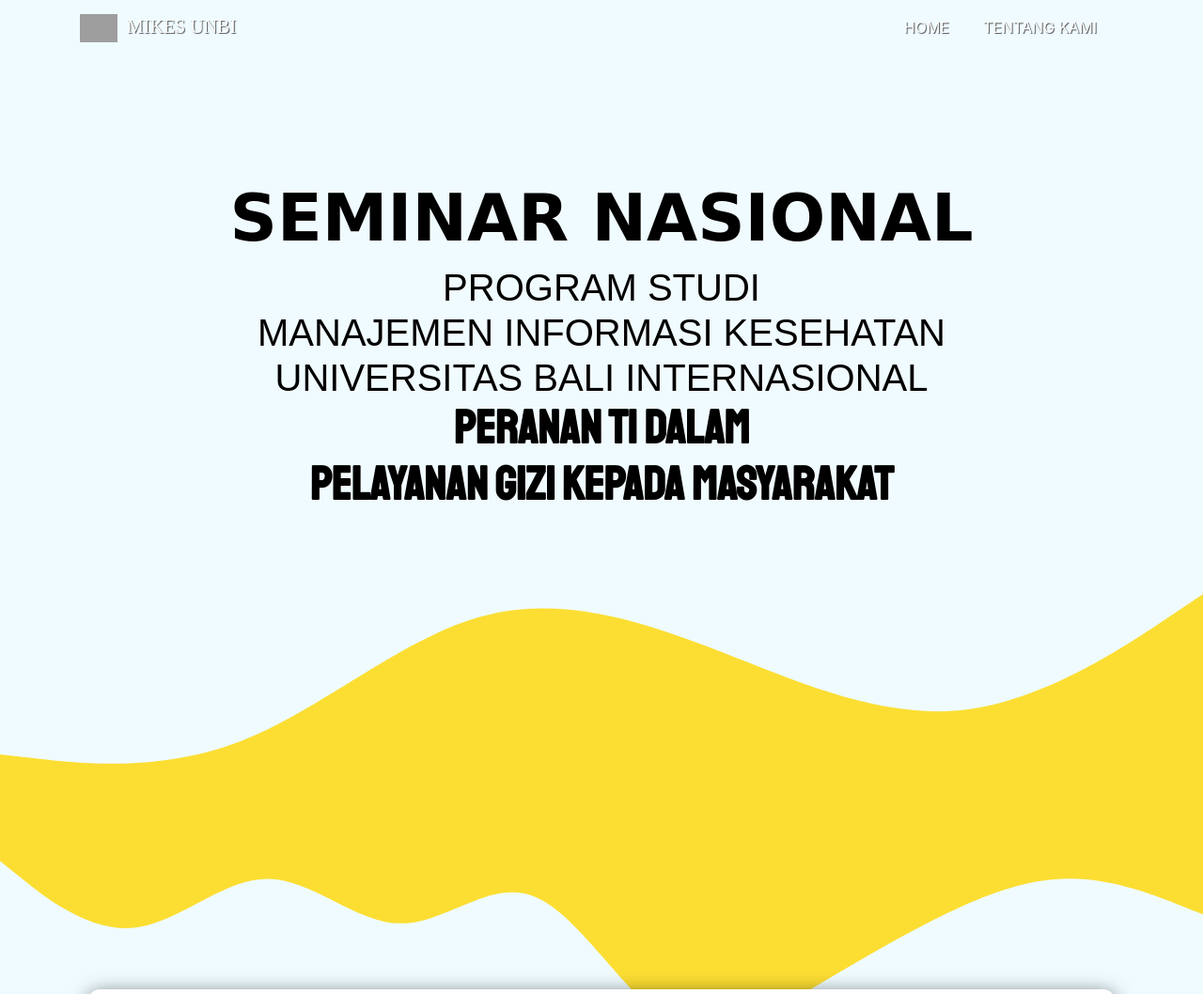
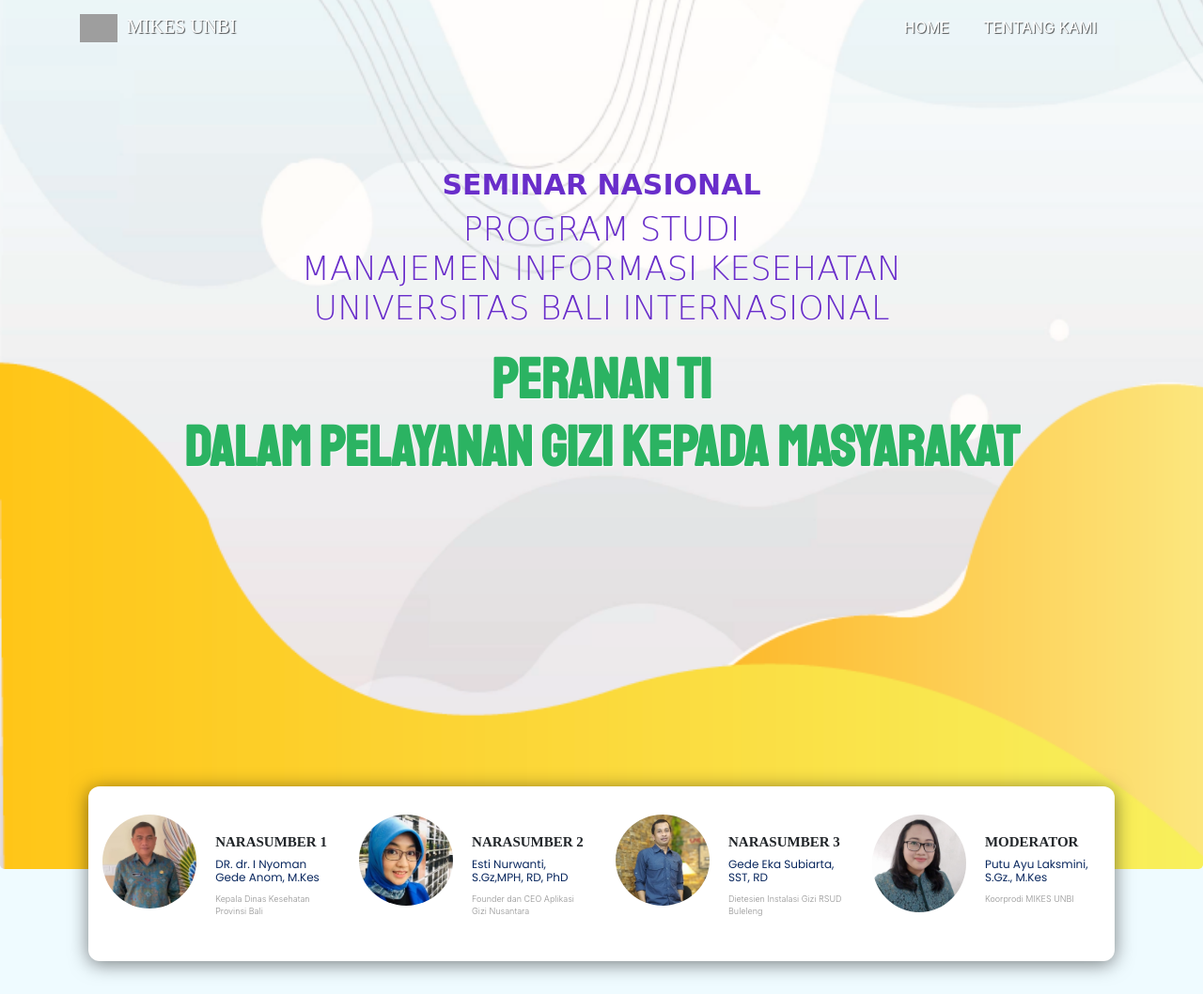
Before and after one commit to Simfaskess/SEMNAS, a plain HTML site: page index.html in a window 1280 px wide. Shown: the top 1058 px of the page at 94% size. Drawn offline with nearby package versions, Linux system fonts and the light colour scheme; grey boxes are pictures that could not be loaded; a web font is replaced by a local one.

Commit message:
fixwebsitemikes

```diff
--- a/index.html
+++ b/index.html
@@ -65,16 +65,16 @@
     <!--Akhir Navbar-->
 
     <!--Jumbotron-->
-    <div class="jumbotronn">
+    <div class="jumbotron">
         <div data-aos="fade-right" data-aos-duration="2500" class="jumbo container">
             <h1 class="display-4">SEMINAR NASIONAL</h1>
             <h3 class="peran">PROGRAM STUDI <BR> MANAJEMEN INFORMASI KESEHATAN <br>UNIVERSITAS BALI INTERNASIONAL</h3>
-            <h2>PERANAN TI DALAM <BR>PELAYANAN GIZI KEPADA MASYARAKAT</h2>
+            <h2>PERANAN TI <br> DALAM PELAYANAN GIZI KEPADA MASYARAKAT</h2>
         </div>
     </div>
     <!--Akhir Jumbotron-->
-    <svg xmlns="http://www.w3.org/2000/svg" viewBox="0 0 1440 320"><path fill="#ffd700" fill-opacity="0.8" d="M0,224L48,229.3C96,235,192,245,288,208C384,171,480,85,576,58.7C672,32,768,64,864,101.3C960,139,1056,181,1152,170.7C1248,160,1344,96,1392,64L1440,32L1440,320L1392,320C1344,320,1248,320,1152,320C1056,320,960,320,864,320C768,320,672,320,576,320C480,320,384,320,288,320C192,320,96,320,48,320L0,320Z"></path></svg>
-    <svg xmlns="http://www.w3.org/2000/svg" viewBox="0 0 1440 320"><path fill="#ffd700" fill-opacity="0.8" d="M0,32L26.7,53.3C53.3,75,107,117,160,112C213.3,107,267,53,320,53.3C373.3,53,427,107,480,106.7C533.3,107,587,53,640,74.7C693.3,96,747,192,800,224C853.3,256,907,224,960,192C1013.3,160,1067,128,1120,101.3C1173.3,75,1227,53,1280,53.3C1333.3,53,1387,75,1413,85.3L1440,96L1440,0L1413.3,0C1386.7,0,1333,0,1280,0C1226.7,0,1173,0,1120,0C1066.7,0,1013,0,960,0C906.7,0,853,0,800,0C746.7,0,693,0,640,0C586.7,0,533,0,480,0C426.7,0,373,0,320,0C266.7,0,213,0,160,0C106.7,0,53,0,27,0L0,0Z"></path></svg>
+
+
     <!--Container-->
     <div class="">
 
@@ -87,13 +87,13 @@
                     <h5>Narasumber 1</h5>
                     <h4>DR. dr. I Nyoman Gede Anom, M.Kes</h4>
 
-                    <p class="lol">Founder dan CEO Aplikasi Gizi Nusantara</p>
+                    <p class="lol">Kepala Dinas Kesehatan Provinsi Bali</p>
                 </div>
                 <div class="col-lg">
                     <img src="cewe.jpg" alt="Employee" class="float-left" width="100px">
                     <h5>Narasumber 2</h5>
                     <h4>Esti Nurwanti, S.Gz,MPH, RD, PhD</h4>
-                    <p class="lol">Kepala Dinas Kesehatan Provinsi Bali</p>
+                    <p class="lol">Founder dan CEO Aplikasi Gizi Nusantara</p>
                 </div>
                 <div class="col-lg">
                     <img src="laki.jpg" alt="Employee" class="float-left" width="100px">
--- a/style.css
+++ b/style.css
@@ -23,9 +23,11 @@
 
 }
 /* Jumbotron */
-.jumbotronn {
-
+.jumbotron {
+    background-image: url('bg.png');
     text-align: center;
+    margin-top: -45;
+    height: 500px;
 
 
 
@@ -33,36 +35,36 @@
 .jumbo {
     padding-top: 40px;
 }
-.jumbotronn .display-4 {
-    color: black;
-    font-size: 25px;
+.jumbotron .display-4 {
+    color: #692ECA;
+    font-size: 20px;
     font-weight: bold;
     text-shadow: 1px 1px 1px rgb(255, 255, 255);
-    margin-top: 100px;
+    margin-top:40px;
     font-family: 'Merienda One', cursive;
 }
-.jumbotronn .display-4 span {
+.jumbotron .display-4 span {
     font-weight: 500;
 }
-.jumbotronn .peran {
-    color: black;
+.jumbotron .peran {
+    color: #692ECA;
     text-align: center;
     font-size: 20px;
     font-weight: 600;
     text-shadow: 1px 1px 1px rgb(255, 255, 255);
     margin-bottom: 20px;
-    font-family: 'Anek Malayalam', sans-serif;
+    font-family: 'Merienda One', cursive;
     padding-left: 20px;
     padding-right: 20px;
 }
-.jumbotronn h2 {
-    color: black;
+.jumbotron h2 {
+    color: #2BB362;
     text-align: center;
     font-size: 28px;
     font-weight:bold;
     text-shadow: 1px 1px 1px rgb(255, 255, 255);
     font-family: 'Staatliches', cursive;
-    margin-top: -20px;
+    margin-top: 20px;
     padding-bottom: 50px;
 }
 
@@ -228,32 +230,33 @@
     margin-bottom: -8px;
 }
 .jumbotron {
-    background-image: url(mikes.png);
+    background-image: url(bg.png);
     background-size: cover;
-    height: 780px;
+    height: 1000px;
     margin-top: -75px;
 }
 .jumbo {
     padding-top: 40px;
 }
-.jumbotronn .display-4 {
-    color: rgb(0, 0, 0);
+.jumbotron .display-4 {
+    color: #692ECA;
     text-align: center;
     margin-top: 150px;
-    font-size: 70px;
+    font-size:30px;
     font-weight:bold;
     text-shadow: 1px 1px 1px rgba(255, 255, 255, 0.7);
     font-family: 'Merienda One', cursive;
 }
-.jumbotronn .display-4 span {
+.jumbotron .display-4 span {
     font-weight: 500;
 }
-.jumbotronn .peran {
-    color: rgb(0, 0, 0);
+.jumbotron .peran {
+    color: #692ECA;
     text-align: center;
-    font-size: 40px;
+    font-size: 35px;
     font-weight: 200;
     text-shadow: 1px 1px 1px rgba(255, 253, 253, 0.7);
+    font-family: 'Merienda One', cursive;
 }
 .tek {
     font-size: 20px;
@@ -273,14 +276,14 @@
 .info-card h5 {
     text-align: center;
 }
-.jumbotronn h2 {
-    color: rgb(0, 0, 0);
+.jumbotron h2 {
+    color: #2BB362;
     text-align: center;
-    font-size: 50px;
+    font-size: 60px;
     font-weight:bold;
     text-shadow: 1px 1px 1px rgba(255, 255, 255, 0.7);
     font-family: 'Staatliches', cursive;
-    margin-top: -20px;
+    margin-top: 20px;
 }
 .carousel-inner img {
     height: 700px;
```
Also changed, not shown: about.html (+5 -5 lines), bg.png (added), 1 other file.
